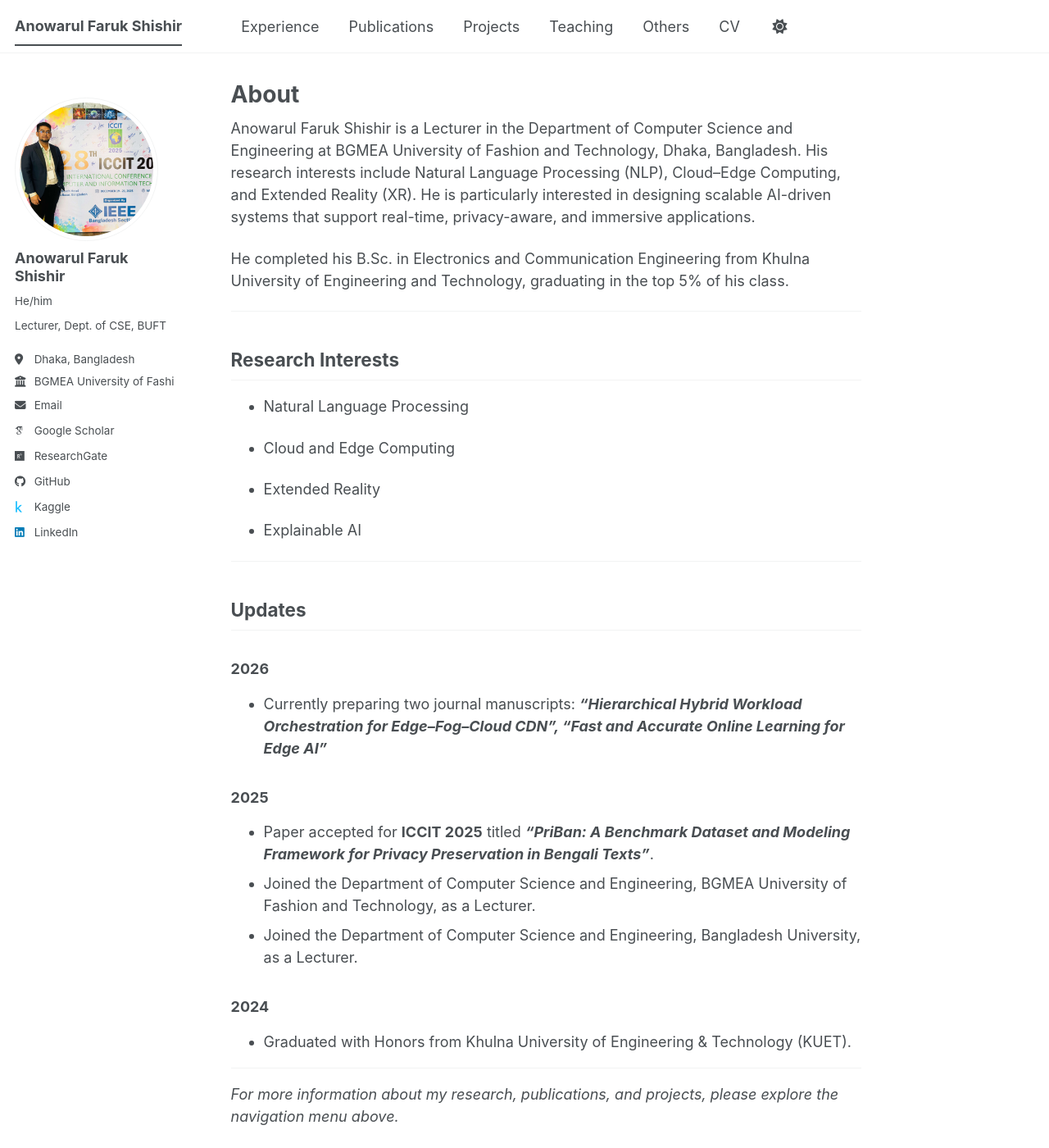
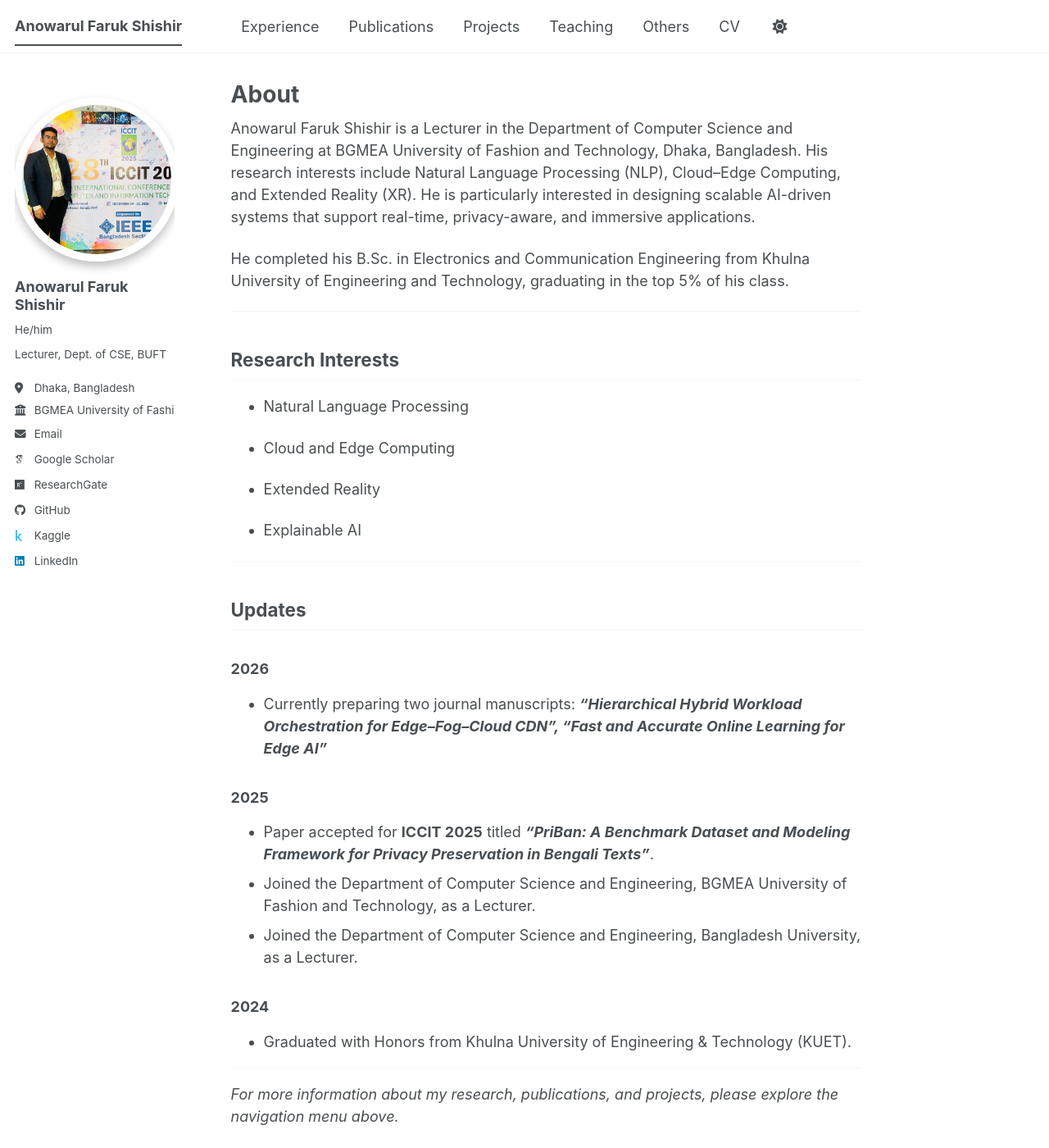
Before and after one commit to afshishir/afshishir.github.io, a Jekyll site: the page built from _pages/about.md, in a window 1280 px wide and 1400 px high. Shown: the whole window at 82% size. Built offline with Jekyll 4.4.1, drawn with Linux system fonts in a browser that asks for light colours; some web fonts are replaced; a script bundle is joined from its source files by our own code; library files that are not in the unit come from our copies.

Commit message:
Update custom.html

```diff
--- a/_includes/head/custom.html
+++ b/_includes/head/custom.html
@@ -13,5 +13,23 @@
 <link rel="manifest" href="{{ base_path }}/images/manifest.json"/>
 <link rel="icon" href="/images/favicon.ico"/>
 <meta name="theme-color" content="#ffffff"/>
+<style>
+  /* Larger, clearer profile image */
+  .author__avatar {
+    width: 200px !important;
+    height: 200px !important;
+    margin-bottom: 20px;
+  }
+
+  .author__avatar img {
+    max-width: 200px !important;
+    width: 200px !important;
+    height: 200px !important;
+    border-radius: 50%;
+    object-fit: cover;
+    box-shadow: 0 6px 12px rgba(0,0,0,0.25);
+    border: 4px solid #fff;
+  }
+</style>
 
 <!-- end custom head snippets -->
```
